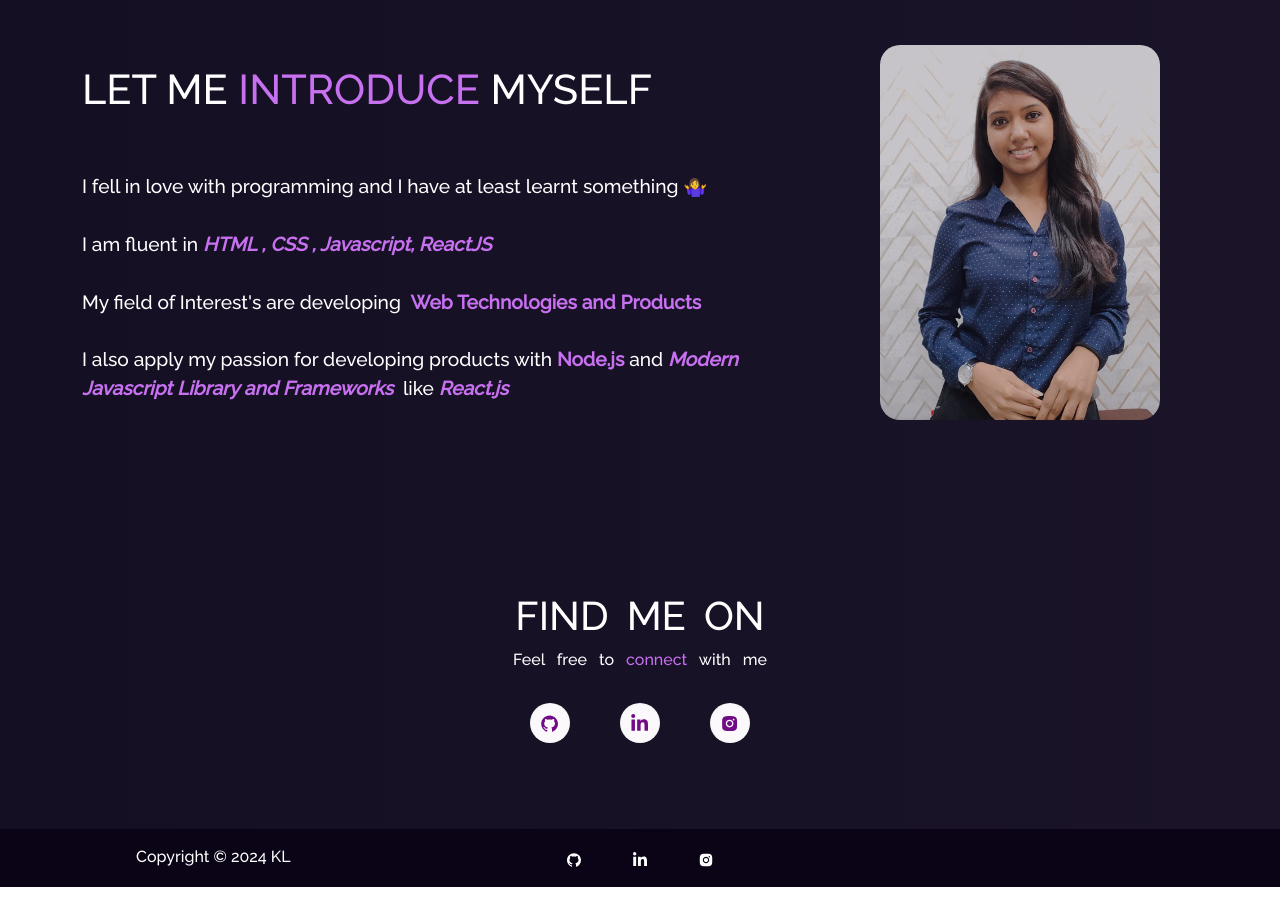
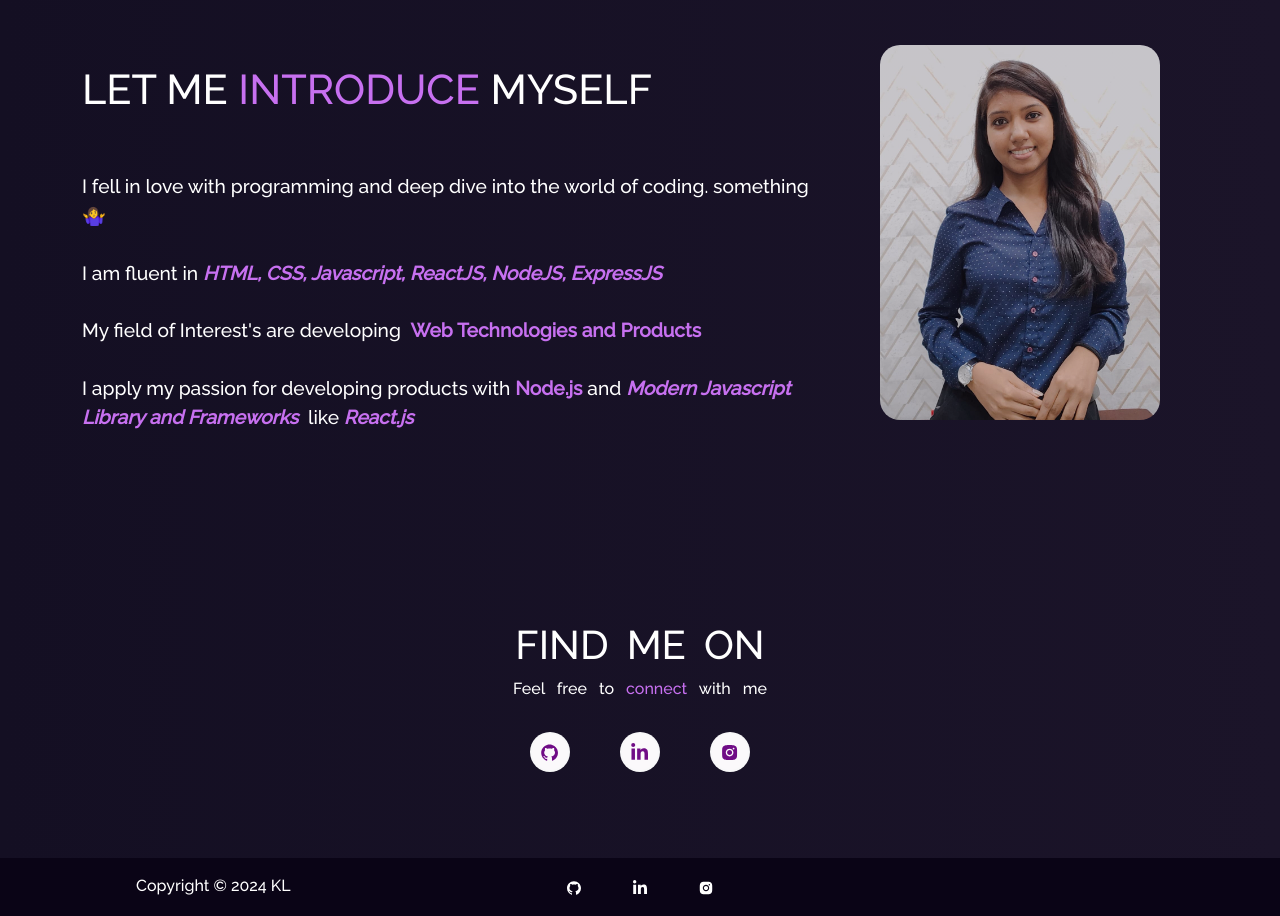
Before and after one commit to kajal-1999-cloud/Portfolio0.2, a React (Create React App) app: page / in a window 1280 px wide. Shown: the part 780-1696 px from the top of the page. Before the commit the page ends 1667 px from the top, so only its background shows below. Built offline with nearby package versions, Linux system fonts and the light colour scheme.

Commit message:
Update skills

```diff
--- a/src/components/Home/Home2.js
+++ b/src/components/Home/Home2.js
@@ -21,12 +21,12 @@
               LET ME <span className="purple"> INTRODUCE </span> MYSELF
             </h1>
             <p className="home-about-body">
-              I fell in love with programming and I have at least learnt
+              I fell in love with programming and deep dive into the world of coding.
               something 🤷‍♀️
               <br />
               <br />I am fluent in
               <i>
-                <b className="purple"> HTML , {"  "} CSS , Javascript, ReactJS </b>
+                <b className="purple"> HTML, {"  "} CSS, Javascript, ReactJS, NodeJS, ExpressJS</b>
               </i>
               <br />
               <br />
@@ -37,7 +37,7 @@
               </>
               <br />
               <br />
-             I also apply my passion for developing products
+             I apply my passion for developing products
               with <b className="purple">Node.js</b> and
               <i>
                 <b className="purple">
```
